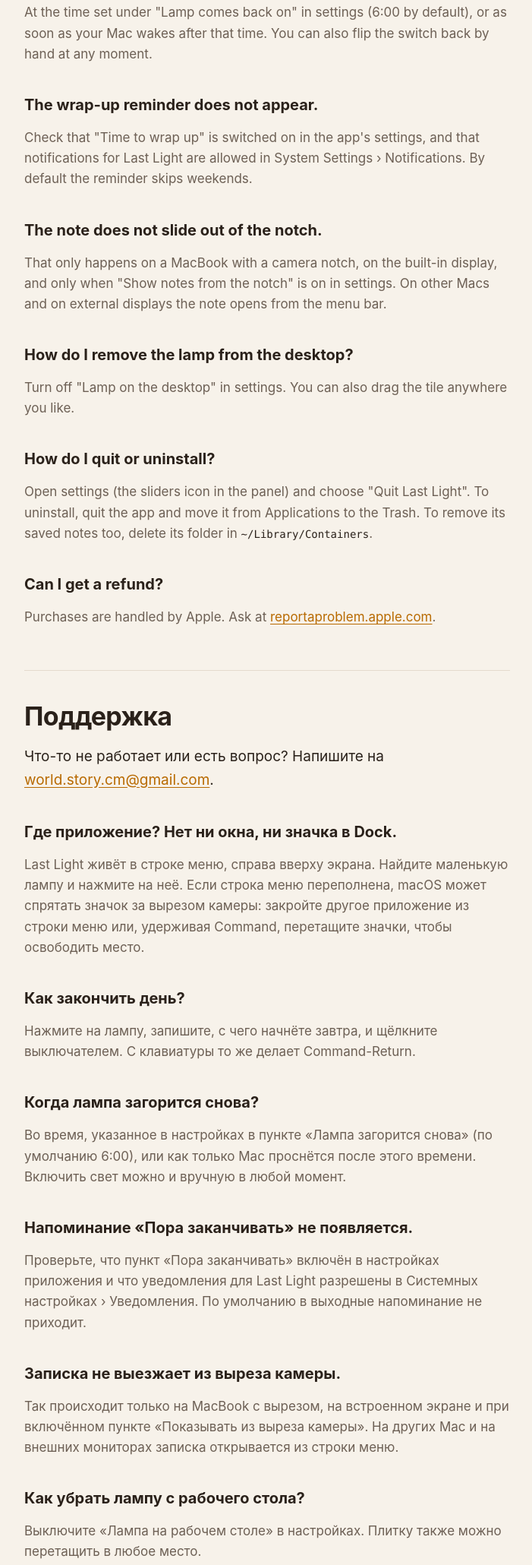
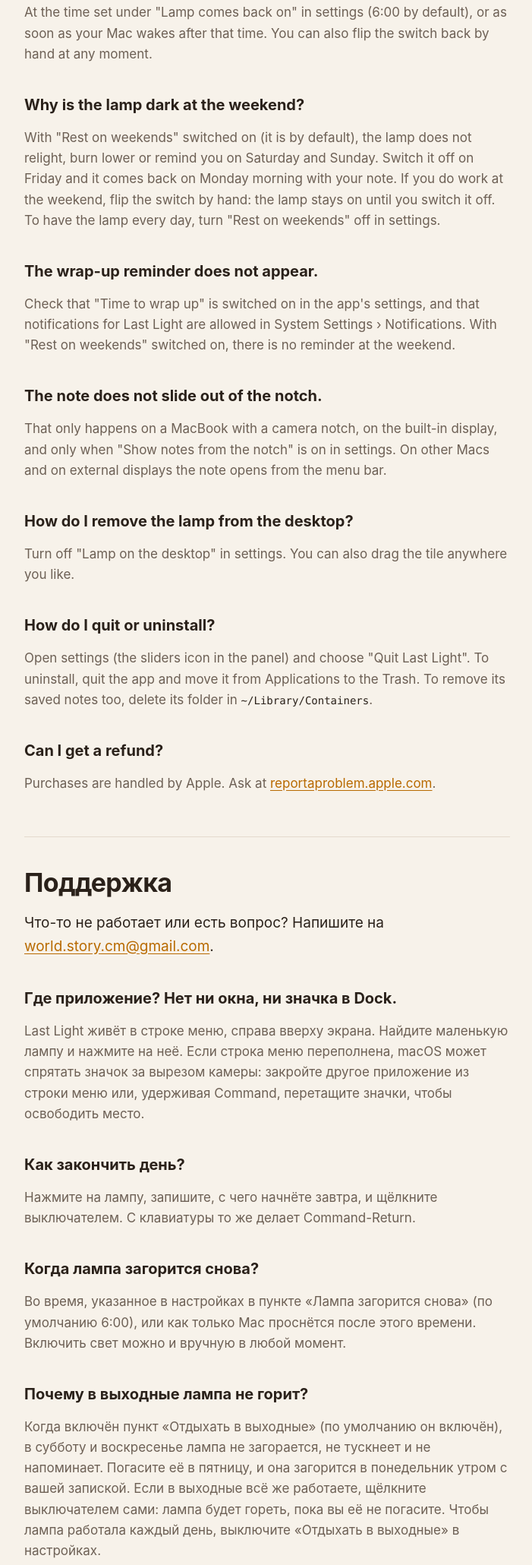
Before and after one commit to nikomistar/lastlight, a plain HTML site: page support.html in a window 1280 px wide. Shown: the part 736-2796 px from the top of the page at 76% size, without its empty margins (288-989 px from the left). Drawn offline with Linux system fonts and the light colour scheme.

Commit message:
Explain the weekend rest

```diff
--- a/support.html
+++ b/support.html
@@ -30,8 +30,11 @@
     <h2>When does the lamp come back on?</h2>
     <p>At the time set under "Lamp comes back on" in settings (6:00 by default), or as soon as your Mac wakes after that time. You can also flip the switch back by hand at any moment.</p>
 
+    <h2>Why is the lamp dark at the weekend?</h2>
+    <p>With "Rest on weekends" switched on (it is by default), the lamp does not relight, burn lower or remind you on Saturday and Sunday. Switch it off on Friday and it comes back on Monday morning with your note. If you do work at the weekend, flip the switch by hand: the lamp stays on until you switch it off. To have the lamp every day, turn "Rest on weekends" off in settings.</p>
+
     <h2>The wrap-up reminder does not appear.</h2>
-    <p>Check that "Time to wrap up" is switched on in the app's settings, and that notifications for Last Light are allowed in System Settings › Notifications. By default the reminder skips weekends.</p>
+    <p>Check that "Time to wrap up" is switched on in the app's settings, and that notifications for Last Light are allowed in System Settings › Notifications. With "Rest on weekends" switched on, there is no reminder at the weekend.</p>
 
     <h2>The note does not slide out of the notch.</h2>
     <p>That only happens on a MacBook with a camera notch, on the built-in display, and only when "Show notes from the notch" is on in settings. On other Macs and on external displays the note opens from the menu bar.</p>
@@ -59,8 +62,11 @@
     <h2>Когда лампа загорится снова?</h2>
     <p>Во время, указанное в настройках в пункте «Лампа загорится снова» (по умолчанию 6:00), или как только Mac проснётся после этого времени. Включить свет можно и вручную в любой момент.</p>
 
+    <h2>Почему в выходные лампа не горит?</h2>
+    <p>Когда включён пункт «Отдыхать в выходные» (по умолчанию он включён), в субботу и воскресенье лампа не загорается, не тускнеет и не напоминает. Погасите её в пятницу, и она загорится в понедельник утром с вашей запиской. Если в выходные всё же работаете, щёлкните выключателем сами: лампа будет гореть, пока вы её не погасите. Чтобы лампа работала каждый день, выключите «Отдыхать в выходные» в настройках.</p>
+
     <h2>Напоминание «Пора заканчивать» не появляется.</h2>
-    <p>Проверьте, что пункт «Пора заканчивать» включён в настройках приложения и что уведомления для Last Light разрешены в Системных настройках › Уведомления. По умолчанию в выходные напоминание не приходит.</p>
+    <p>Проверьте, что пункт «Пора заканчивать» включён в настройках приложения и что уведомления для Last Light разрешены в Системных настройках › Уведомления. Когда включён пункт «Отдыхать в выходные», в выходные напоминание не приходит.</p>
 
     <h2>Записка не выезжает из выреза камеры.</h2>
     <p>Так происходит только на MacBook с вырезом, на встроенном экране и при включённом пункте «Показывать из выреза камеры». На других Mac и на внешних мониторах записка открывается из строки меню.</p>
```
